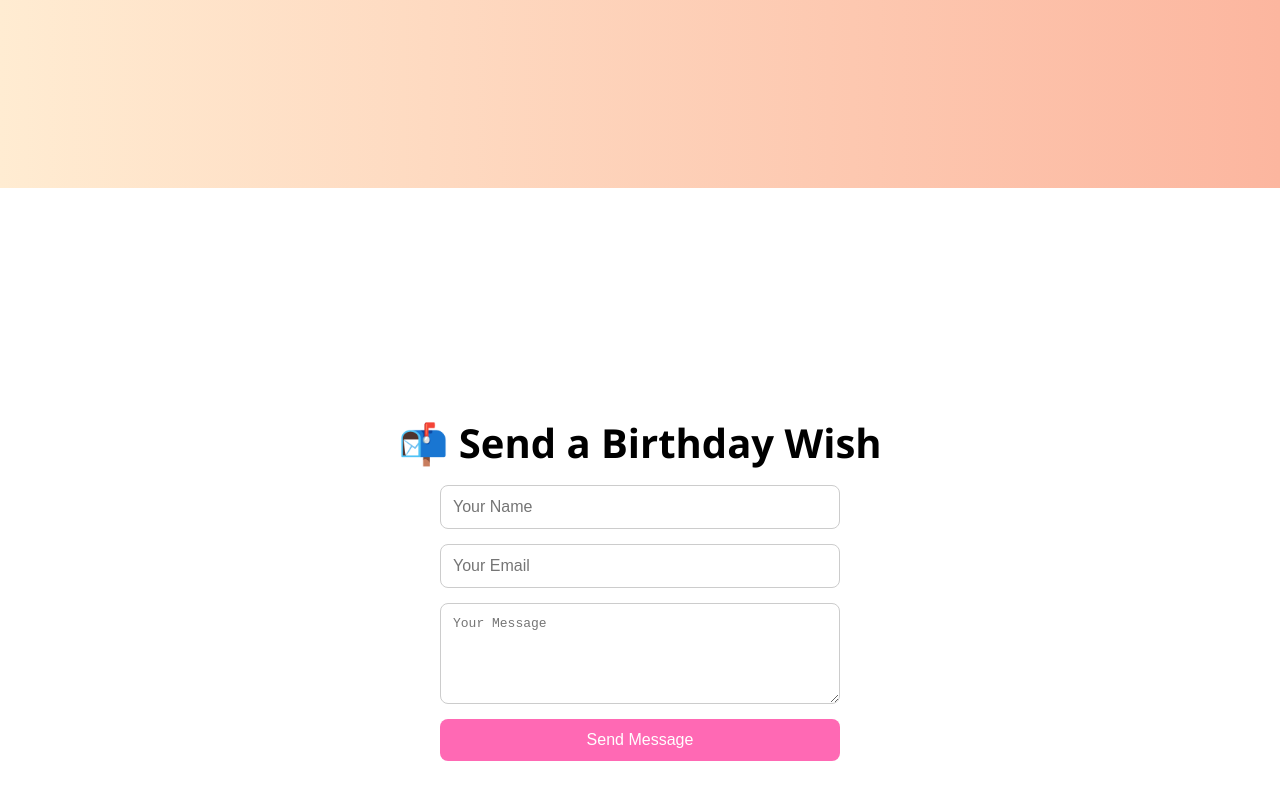
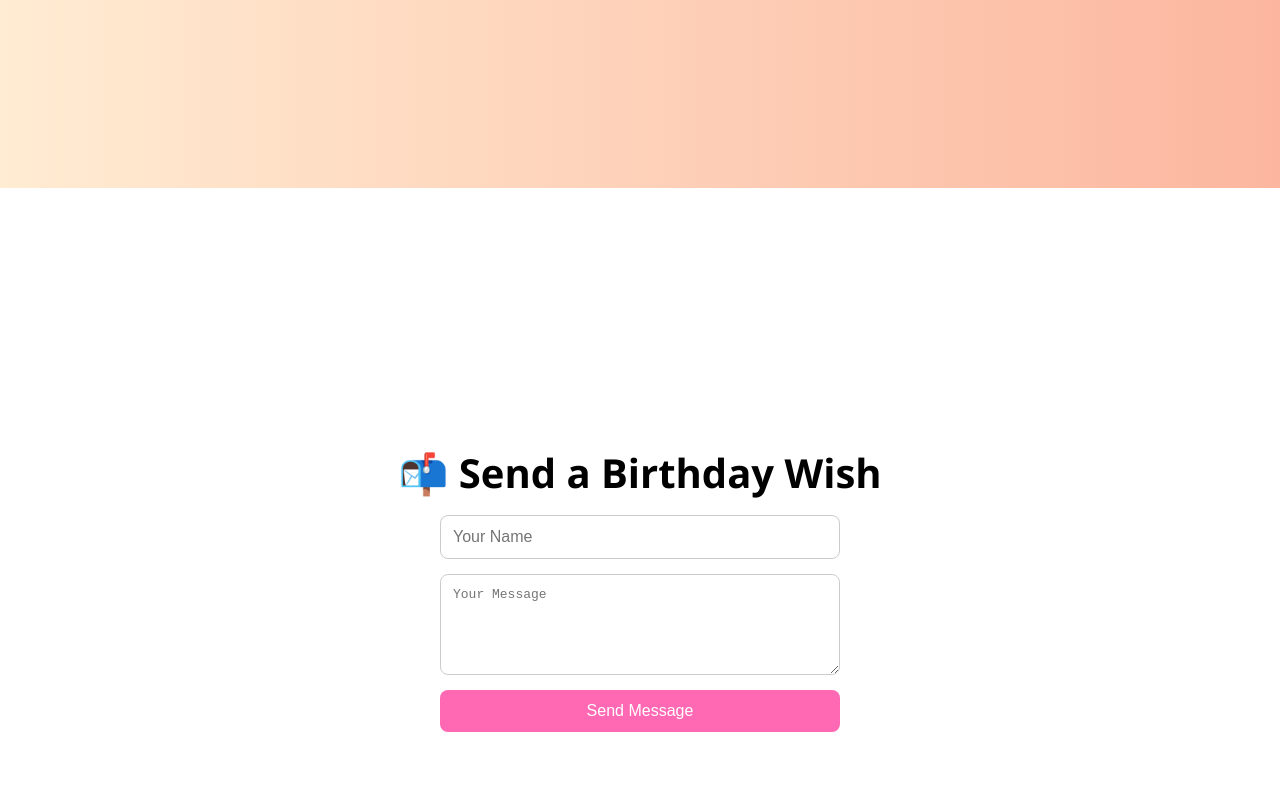
Before and after one commit to DCKONAMI/bday, a plain HTML site: page index.html in a window 1280 px wide. Shown: the part 3812-4612 px from the top of the page. Drawn offline with Linux system fonts and the light colour scheme.

Commit message:
Update index.html

```diff
--- a/index.html
+++ b/index.html
@@ -63,7 +63,6 @@
       <h1>📬 Send a Birthday Wish</h1>
      <form action="https://formspree.io/f/xgvzpyza" method="POST" class="contact-form">
   <input type="text" name="name" placeholder="Your Name" required>
-  <input type="email" name="email" placeholder="Your Email" required>
   <textarea name="message" placeholder="Your Message" rows="5" required></textarea>
   <button type="submit">Send Message</button>
 </form>
```
